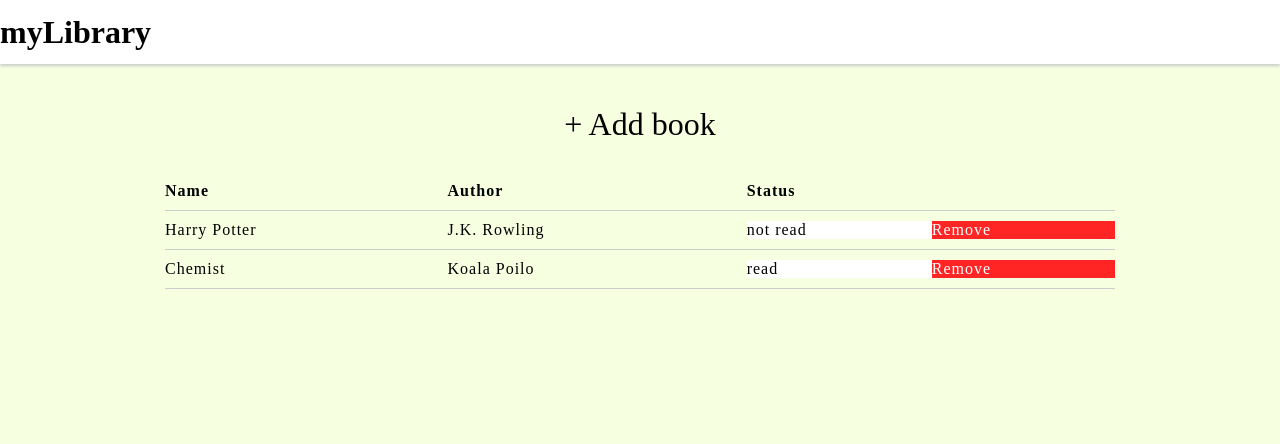
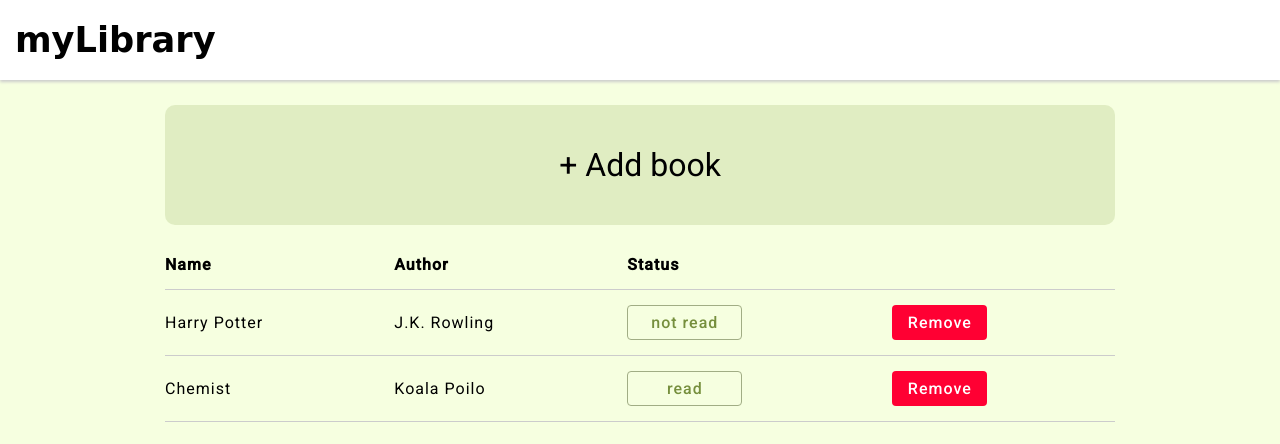
Before and after one commit to actuallyBarry/project-library, a plain HTML site: page index.html in a window 1280 px wide. Drawn offline with Linux system fonts and the light colour scheme; a web font is replaced by a local one.

Commit message:
Add style to remove and status buttons
added also hover style to all buttons

```diff
--- a/index.html
+++ b/index.html
@@ -15,12 +15,12 @@
 
     <div class="form-container">
         <form>
-            <input type="text" id="title" placeholder="title" required>
-            <input type="text" id="author" placeholder="author" required>
+            <input type="text" id="title" placeholder="Book Title" required>
+            <input type="text" id="author" placeholder="Author" required>
             <!-- <input type="number" id="pages" placeholder="pages" min=1> -->
             <select>
-                <option value=''>not read</option>
-                <option value=1>read</option>
+                <option value=''>Not read</option>
+                <option value=1>Read</option>
             </select>
             <button type="button">Add</button>
         </form>
--- a/styles.css
+++ b/styles.css
@@ -1,7 +1,11 @@
+@import url('https://fonts.googleapis.com/css2?family=Roboto:wght@400;500&display=swap');
+@import url('https://fonts.googleapis.com/css2?family=Sansita+Swashed:wght@300&display=swap');
+
 * {
     box-sizing: border-box;
     margin: 0;
     padding: 0;
+    font-family: 'Roboto', sans-serif;
 }
 
 body {
@@ -14,19 +18,24 @@ body {
 
 /* =========================================================== */
 header {
-    height: 8vh;
+    height: max(8vh, 80px);
     width: 100%;
     background-color: rgb(255, 255, 255);
     box-shadow: 0 2px 3px #ccc;
+    padding-left: 1.5rem;
     display: flex;
     align-items: center;
+}
+h1 {
+    font-family: 'Sansita Swashed', cursive;
+    transform: scale(1.1);
 }
 
 /* =========================================================== */
 .form-container {
-    height: 12vh;
+    height: max(12vh, 120px);
     width: min(80vw, 950px);
-    margin-top: 12px;
+    margin: 25px 0 15px 0;
     display: flex;
     justify-content: center;
     align-items: center;
@@ -43,13 +52,13 @@ header {
     position: absolute;
     right: 0;
     bottom: 0;
+    border-radius: 10px;
+    background-color: hsla(78, 40%, 70%, 0.4);
 
     transition: transform 1s ease, opacity 1s ease;
 }
 #add:hover {
-    background-color: hsla(78, 40%, 70%, 0.4);
     border: 4px solid hsl(78, 20%, 60%);
-    border-radius: 10px;
 }
 .init-inactive {
     transform: scale(0);
@@ -66,12 +75,12 @@ form {
 
 input, select {
     height: 2.2rem;
-    font-size: 1.2rem;
+    font-size: 1.1rem;
     border: 1px solid #ccc;
     border-radius: 5px;
     background-color: #fff;
     outline: 0;
-    padding: 0 7px;
+    padding: 0 9px;
 
     transform: scaleX(0);
     transform-origin: 0% 50%;
@@ -87,10 +96,15 @@ button {
     border-radius: 5px;
     color: #fff;
     background-color: hsl(78, 100%, 30%);
+    font-size: 1rem;
+    font-weight: 500;
 
     transform: scaleX(0);
     transform-origin: 0% 50%;
     transition: transform 1s ease;
+}
+button:hover {
+    background-color: hsl(78, 100%, 25%);
 }
 .form-active {
     transform: scaleX(1);
@@ -106,14 +120,33 @@ table {
 th, td {
     text-align: start;
     border-bottom: 1px solid #ccc;
-    padding: 10px 0;
+    padding: 15px 10px 15px 0;
 }
 .status {
-    background-color: #fff;
+    border: 1px solid hsl(78, 20%, 60%);
+    color: hsl(78, 40%, 40%);
+    border-radius: 4px;
+    height: 35px;
+    width: 115px;
+}
+.status:hover {
+    background-color: hsla(78, 40%, 70%, 0.4);
 }
 .remove {
     color: #fff;
-    background-color: rgb(255, 37, 37);
+    background-color: hsl(348, 100%, 50%);
+    border-radius: 4px;
+    height: 35px;
+    width: 95px;
+}
+.remove:hover {
+    background-color: hsl(348, 100%, 40%);
+}
+.status, .remove {
+    display: flex;
+    justify-content: center;
+    align-items: center;
+    font-weight: 500;
 }
 
 /* =========================================================== */
```
